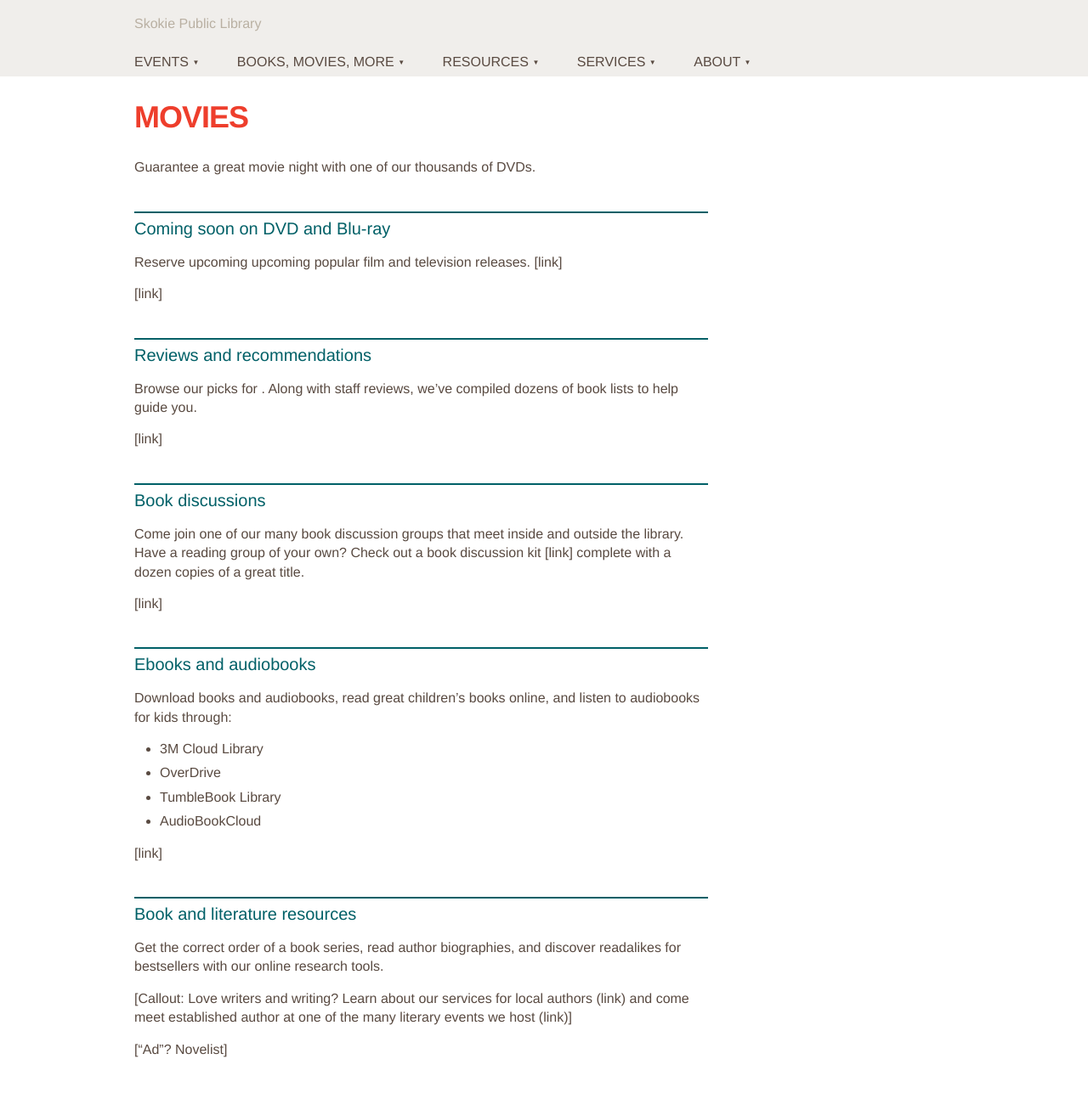
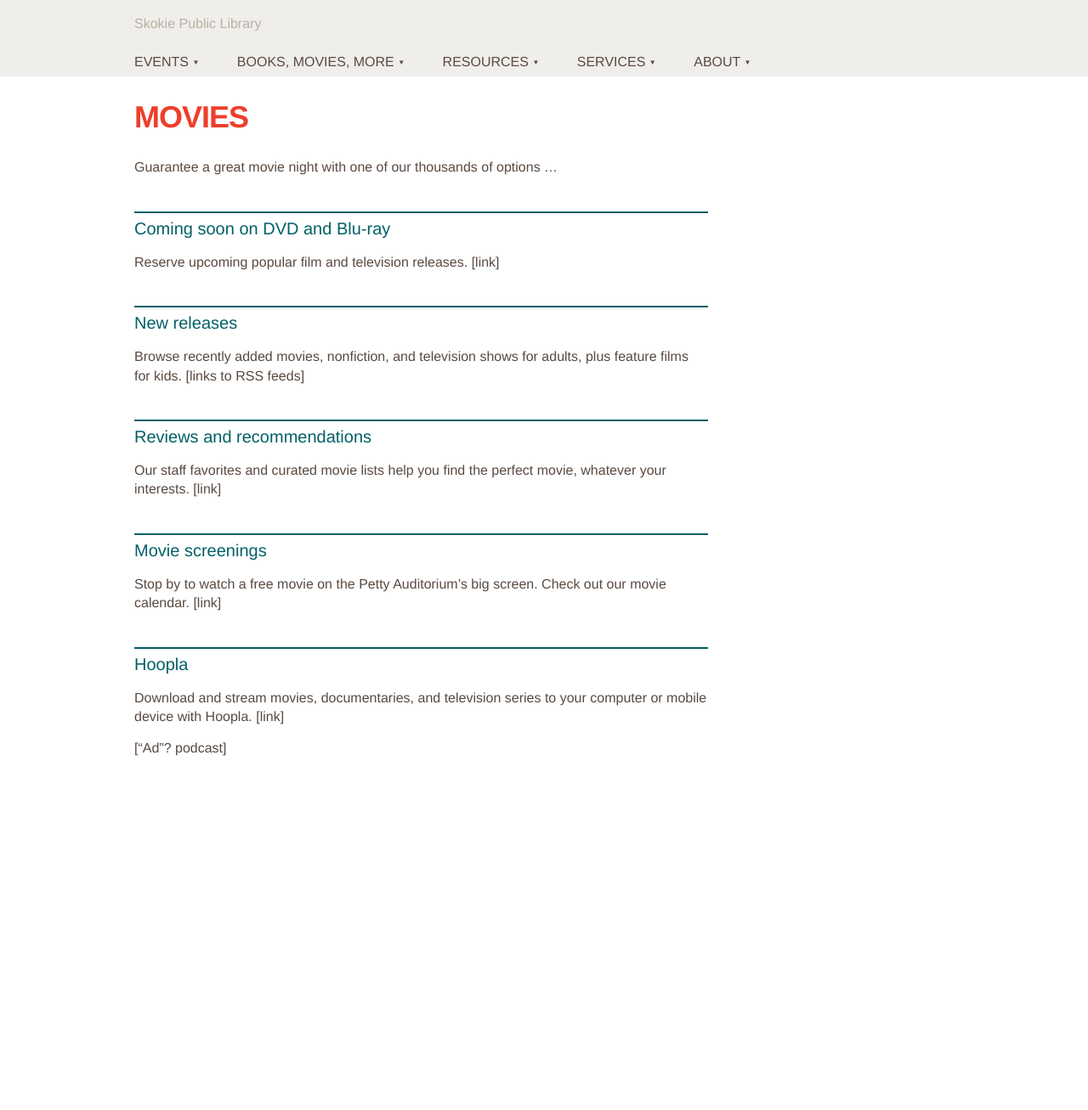
Before and after one commit to skokielibrary/spl-content, a Jekyll site: the page built from _content/annabelle/books-movies-more--movies.markdown, in a window 1280 px wide. Shown: the whole page at 85% size. Built offline with Jekyll 4.4.1, drawn with Linux system fonts in a browser that asks for light colours; after the commit the page ends 953 px from its top, so only the background shows below that.

Commit message:
Updated books-movies-more--movies.markdown

```diff
--- a/_content/annabelle/books-movies-more--movies.markdown
+++ b/_content/annabelle/books-movies-more--movies.markdown
@@ -4,42 +4,26 @@ title: Movies
 published: true
 ---
 
-Guarantee a great movie night with one of our thousands of DVDs.
+Guarantee a great movie night with one of our thousands of options ...
 
 ##Coming soon on DVD and Blu-ray
 
-Reserve upcoming upcoming popular film and television releases. [link]
+Reserve upcoming popular film and television releases. [link]
 
-[link]
+##New releases
+
+Browse recently added movies, nonfiction, and television shows for adults, plus feature films for kids. [links to RSS feeds]
 
 ##Reviews and recommendations
 
-Browse our picks for . Along with staff reviews, we've compiled dozens of book lists to help guide you.
+Our staff favorites and curated movie lists help you find the perfect movie, whatever your interests. [link]
 
-[link]
+##Movie screenings
 
-##Book discussions
+Stop by to watch a free movie on the Petty Auditorium's big screen. Check out our movie calendar. [link]
 
-Come join one of our many book discussion groups that meet inside and outside the library. Have a reading group of your own? Check out a book discussion kit [link] complete with a dozen copies of a great title.
+##Hoopla
 
-[link]
+Download and stream movies, documentaries, and television series to your computer or mobile device with Hoopla. [link]
 
-##Ebooks and audiobooks
-
-Download books and audiobooks, read great children's books online, and listen to audiobooks for kids through:
-
-- 3M Cloud Library
-- OverDrive
-- TumbleBook Library
-- AudioBookCloud
-
-[link]
-
-
-##Book and literature resources
-
-Get the correct order of a book series, read author biographies, and discover readalikes for bestsellers with our online research tools.
-
-[Callout: Love writers and writing? Learn about our services for local authors (link) and come meet established author at one of the many literary events we host (link)]
-
-["Ad"? Novelist]
+["Ad"? podcast]
```
